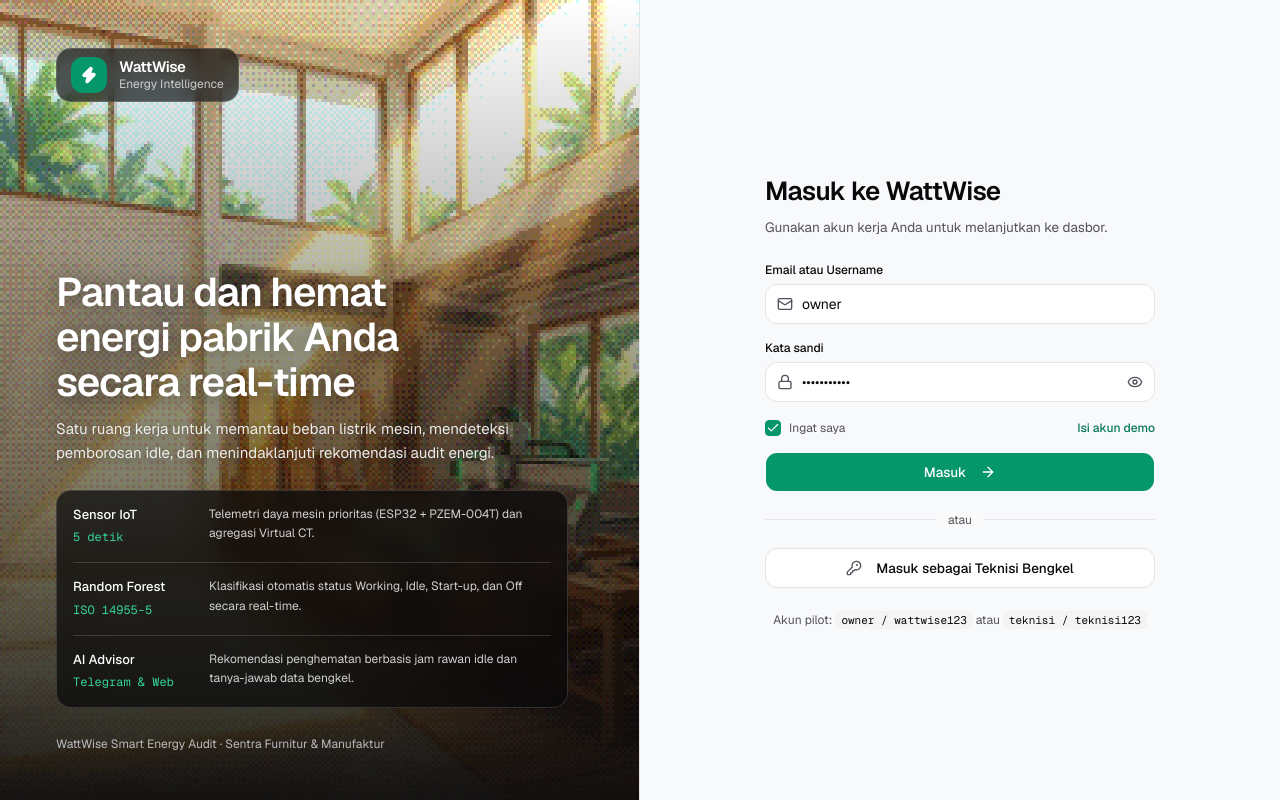
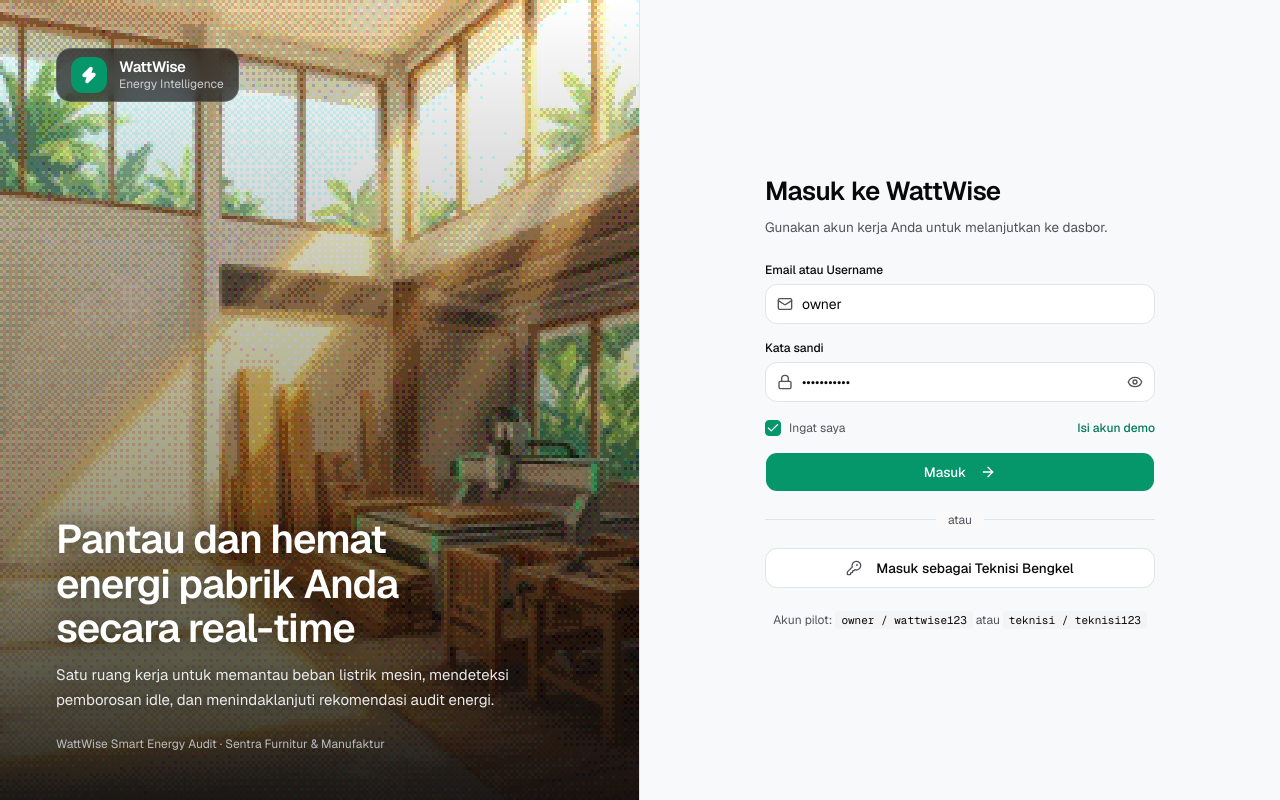
Before and after one commit to gafnaa/wattwise, a Next.js app: page /login in a window 1280 px wide. Built offline with nearby package versions, Linux system fonts and the light colour scheme; what skullet would draw is missing.

Commit message:
style(login): remove pipeline spec card from hero panel (#26)

```diff
--- a/src/app/login/page.tsx
+++ b/src/app/login/page.tsx
@@ -1,27 +1,6 @@
 import { Zap } from "lucide-react";
 import { DitherBackground } from "@/components/auth/dither-background";
 import { LoginForm } from "@/components/auth/login-form";
-
-const PIPELINE_STAGES = [
-  {
-    step: "Sensor IoT",
-    metric: "5 detik",
-    detail:
-      "Telemetri daya mesin prioritas (ESP32 + PZEM-004T) dan agregasi Virtual CT.",
-  },
-  {
-    step: "Random Forest",
-    metric: "ISO 14955-5",
-    detail:
-      "Klasifikasi otomatis status Working, Idle, Start-up, dan Off secara real-time.",
-  },
-  {
-    step: "AI Advisor",
-    metric: "Telegram & Web",
-    detail:
-      "Rekomendasi penghematan berbasis jam rawan idle dan tanya-jawab data bengkel.",
-  },
-] as const;
 
 export default function LoginPage() {
   return (
@@ -42,7 +21,7 @@ export default function LoginPage() {
         {/* Targeted Bottom Scrim ONLY behind text — keeps sunlit windows, greenery & CNC vibrant */}
         <div
           aria-hidden="true"
-          className="pointer-events-none absolute inset-0 bg-gradient-to-t from-[#09090B]/92 via-[#09090B]/48 via-45% to-transparent"
+          className="pointer-events-none absolute inset-0 bg-gradient-to-t from-[#09090B]/88 via-[#09090B]/40 via-38% to-transparent"
         />
 
         {/* Brand Pill */}
@@ -60,8 +39,8 @@ export default function LoginPage() {
           </div>
         </div>
 
-        {/* Lower Copy & Architecture Spec */}
-        <div className="relative z-10 mt-28 max-w-lg space-y-6 lg:mt-auto lg:pt-24">
+        {/* Lower Editorial Copy */}
+        <div className="relative z-10 mt-36 max-w-lg space-y-5 lg:mt-auto lg:pt-32">
           <div className="space-y-3">
             <h1 className="text-3xl font-semibold tracking-[-0.025em] text-white drop-shadow-[0_2px_12px_rgba(0,0,0,0.65)] sm:text-[40px] sm:leading-[1.12]">
               Pantau dan hemat energi pabrik Anda secara real-time
@@ -71,27 +50,6 @@ export default function LoginPage() {
               pemborosan idle, dan menindaklanjuti rekomendasi audit energi.
             </p>
           </div>
-
-          <dl className="divide-y divide-white/15 rounded-xl border border-white/15 bg-[#09090B]/72 px-4 backdrop-blur-md">
-            {PIPELINE_STAGES.map((stage) => (
-              <div
-                key={stage.step}
-                className="grid grid-cols-1 gap-1 py-3.5 sm:grid-cols-[120px_1fr] sm:gap-4"
-              >
-                <dt>
-                  <span className="block text-[13px] font-medium text-white">
-                    {stage.step}
-                  </span>
-                  <span className="font-mono text-xs text-[#34D399]">
-                    {stage.metric}
-                  </span>
-                </dt>
-                <dd className="text-xs leading-relaxed text-zinc-200/90">
-                  {stage.detail}
-                </dd>
-              </div>
-            ))}
-          </dl>
 
           <p className="pt-1 text-xs text-zinc-300/85">
             WattWise Smart Energy Audit · Sentra Furnitur &amp; Manufaktur
```
